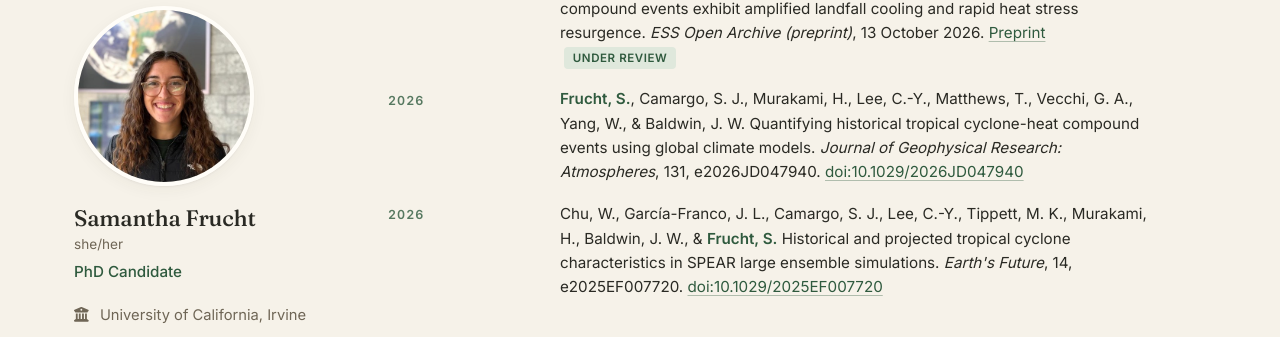
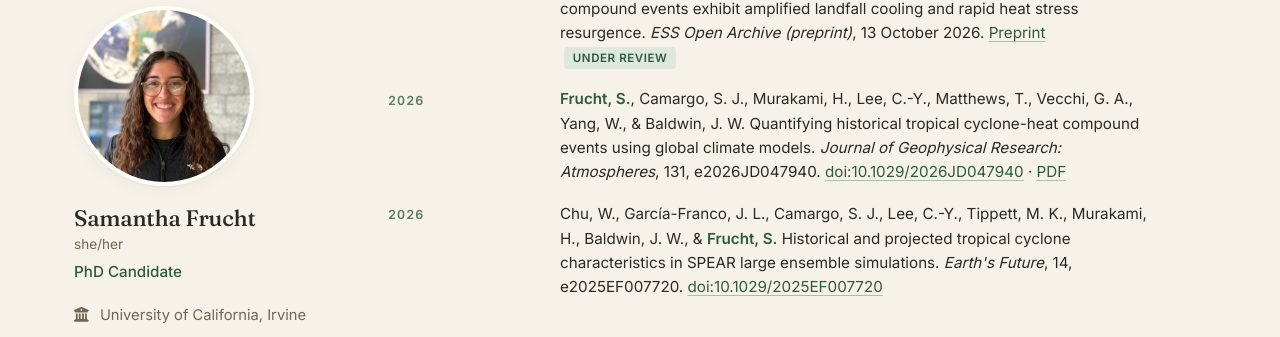
Before and after one commit to samfrucht/samfrucht.github.io, a Jekyll site: the page built from vita.md, in a window 1280 px wide and 900 px high, scrolled down 1958 px. Shown: the part 98-435 px from the top of the window. Built offline with Jekyll 4.4.1, drawn with Linux system fonts in a browser that asks for light colours.

Commit message:
Add PDF of JGR: Atmospheres paper; remove resume option
Co-Authored-By: Claude Opus 5.5 <noreply@anthropic.com>
Claude-Session: https://claude.ai/code/session_01YNjHfz6pZMsPt2Ai27dWjm

```diff
--- a/_config.yml
+++ b/_config.yml
@@ -45,9 +45,6 @@ links:
 # assets/files/ (replacing the old one). The download button finds it there.
 cv_pdf: /assets/files/cv.pdf
 cv_updated: "November 2026"          # shown on the Vita page
-# Optional shorter resume: upload resume.pdf to assets/files/ and set the path
-# below (e.g. /assets/files/resume.pdf). Leave "" to hide the Resume button.
-resume_pdf: ""
 
 # --- Job market banner on the home page (set to "" to hide) ------------------
 job_market: ""
--- a/_data/publications.yml
+++ b/_data/publications.yml
@@ -30,7 +30,7 @@
   year: 2026
   status: published
   doi: "10.1029/2026JD047940"
-  pdf: ""                         # e.g. /assets/files/frucht2026jgr.pdf
+  pdf: /assets/files/frucht2026jgr.pdf
 
 - title: "Historical and projected tropical cyclone characteristics in SPEAR large ensemble simulations"
   authors: "Chu, W., García-Franco, J. L., Camargo, S. J., Lee, C.-Y., Tippett, M. K., Murakami, H., Baldwin, J. W., & Frucht, S."
--- a/vita.md
+++ b/vita.md
@@ -13,11 +13,10 @@ permalink: /vita/
   _data/publications.yml and _data/presentations.yml.
 {%- endcomment -%}
 
-<p>This is an abbreviated vita. A full, up-to-date CV{% if site.resume_pdf != "" %} and a shorter resume are both{% else %} is{% endif %} available for download below.</p>
+<p>This is an abbreviated vita. A full, up-to-date CV is available for download below.</p>
 
 <div class="cv-actions">
   <a class="btn btn--primary" href="{{ site.cv_pdf | relative_url }}">{% include icon.html name="file-pdf" %} CV</a>
-  {% if site.resume_pdf != "" %}<a class="btn btn--primary" href="{{ site.resume_pdf | relative_url }}">{% include icon.html name="file-pdf" %} Resume</a>{% endif %}
   <span class="updated">Updated {{ site.cv_updated }}</span>
 </div>
 
@@ -57,7 +56,7 @@ permalink: /vita/
 
 <ul class="cv-list cv-list--refs">
 {% for p in site.data.publications %}
-<li><span class="when">{{ p.year }}</span><span>{% include authors.html authors=p.authors %} {{ p.title }}. <em>{{ p.journal }}</em>{% if p.details and p.details != "" %}, {{ p.details }}{% endif %}.{% if p.doi and p.doi != "" %} <a href="https://doi.org/{{ p.doi }}">doi:{{ p.doi }}</a>{% elsif p.preprint and p.preprint != "" %} <a href="{{ p.preprint }}">Preprint</a>{% endif %}{% case p.status %}{% when "in-review" %} <span class="tag tag--talk">Under review</span>{% when "accepted" %} <span class="tag tag--talk">In press</span>{% endcase %}</span></li>
+<li><span class="when">{{ p.year }}</span><span>{% include authors.html authors=p.authors %} {{ p.title }}. <em>{{ p.journal }}</em>{% if p.details and p.details != "" %}, {{ p.details }}{% endif %}.{% if p.doi and p.doi != "" %} <a href="https://doi.org/{{ p.doi }}">doi:{{ p.doi }}</a>{% elsif p.preprint and p.preprint != "" %} <a href="{{ p.preprint }}">Preprint</a>{% endif %}{% if p.pdf and p.pdf != "" %} · <a href="{{ p.pdf | relative_url }}">PDF</a>{% endif %}{% case p.status %}{% when "in-review" %} <span class="tag tag--talk">Under review</span>{% when "accepted" %} <span class="tag tag--talk">In press</span>{% endcase %}</span></li>
 {% endfor %}
 </ul>
 
```
